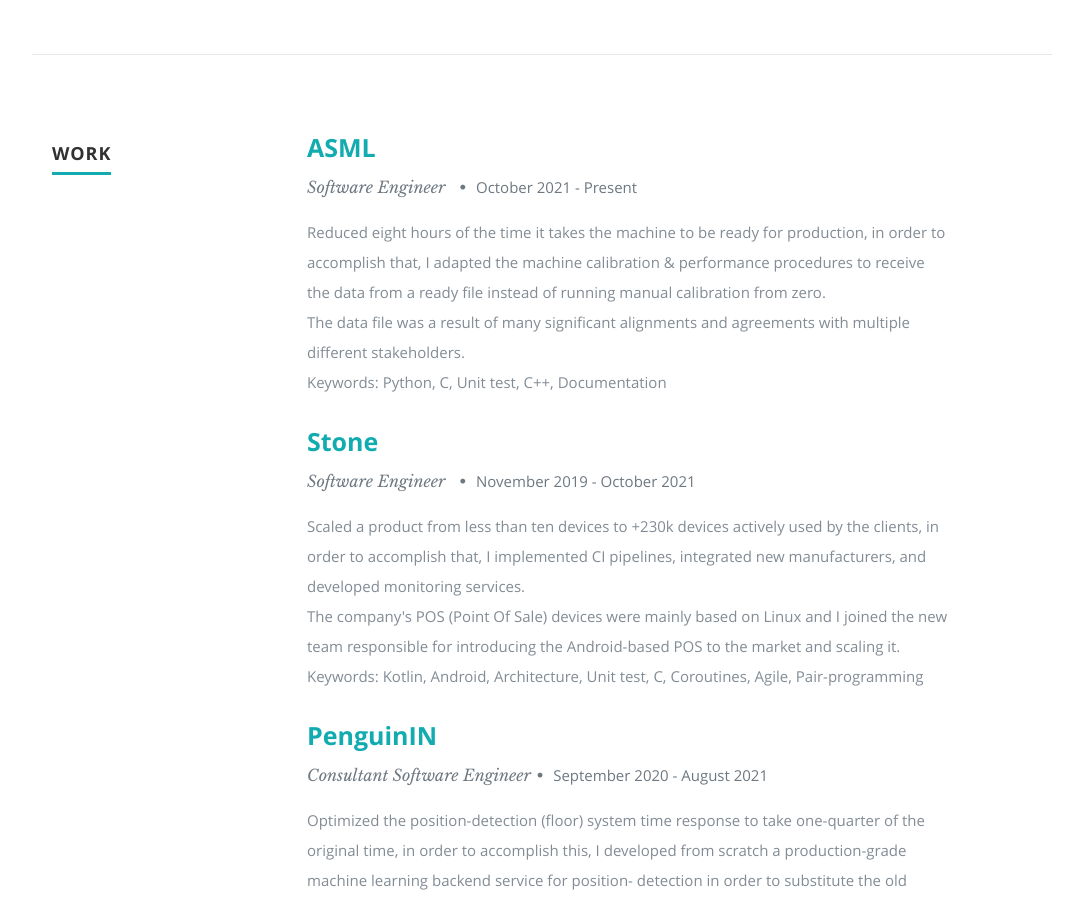
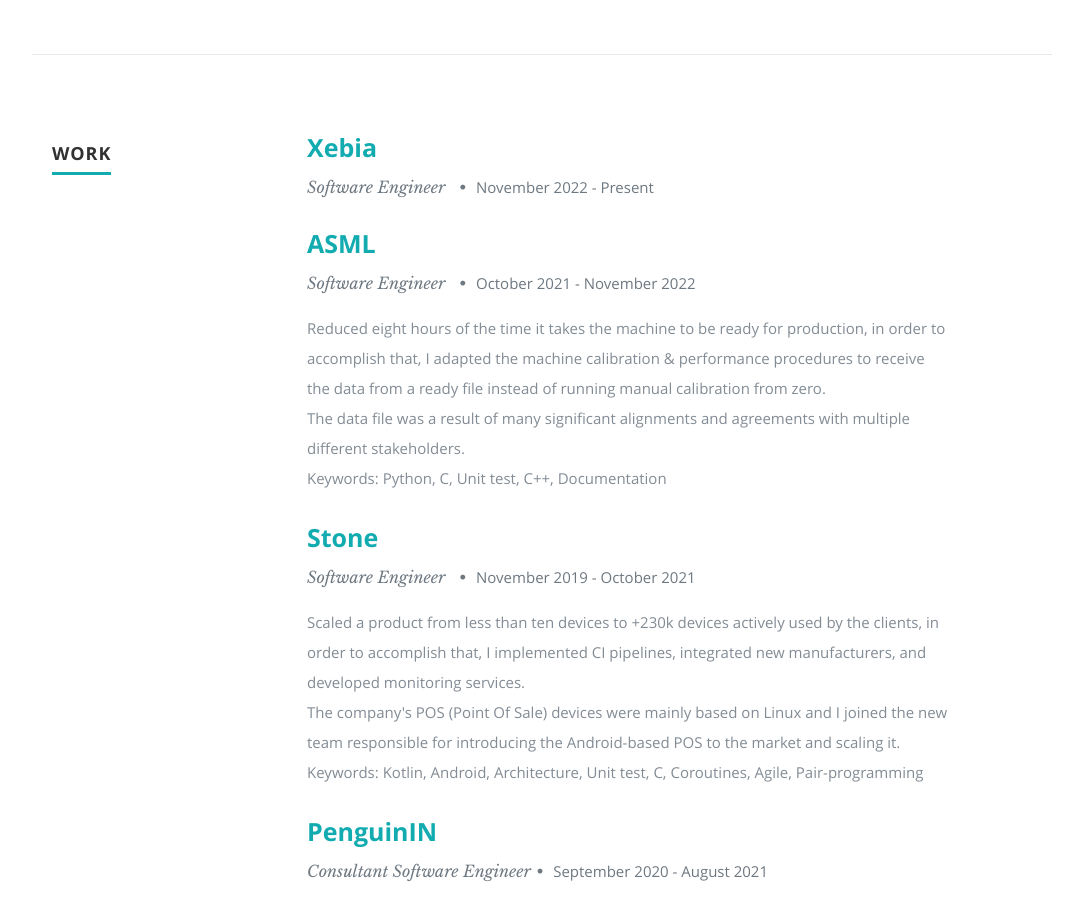
Before and after one commit to zaitera/abdullah-zaiter.github.io, a React (Create React App) app: page / in a window 1280 px wide. Shown: the part 2000-2902 px from the top of the page, without its empty margins (98-1181 px from the left). Built offline with nearby package versions, Linux system fonts and the light colour scheme.

Commit message:
Update to latest data and details

```diff
--- a/public/resumeData.json
+++ b/public/resumeData.json
@@ -19,12 +19,12 @@
     "social":[
       {
         "name":"github",
-        "url":"https://github.com/abdullah-zaiter",
+        "url":"https://github.com/zaitera",
         "className":"fa fa-github"
       },
       {
         "name":"linkedin",
-        "url":"https://www.linkedin.com/in/abdullah-zaiter/",
+        "url":"https://www.linkedin.com/in/zaitera/",
         "className":"fa fa-linkedin"
       },
       {
@@ -48,10 +48,17 @@
     ],
     "work":[
       {
+        "company":"Xebia",
+        "link":"https://xebia.com/",
+        "title":"Software Engineer  ",
+        "years":"November 2022 - Present",
+        "description":""
+      },
+      {
         "company":"ASML",
         "link":"https://www.asml.com/",
         "title":"Software Engineer  ",
-        "years":"October 2021 - Present",
+        "years":"October 2021 - November 2022",
         "description":"Reduced eight hours of the time it takes the machine to be ready for production, in order to accomplish that, I adapted the machine calibration & performance procedures to receive the data from a ready file instead of running manual calibration from zero. \nThe data file was a result of many significant alignments and agreements with multiple different stakeholders.\nKeywords: Python, C, Unit test, C++, Documentation"
       },
       {
--- a/src/Components/Header.js
+++ b/src/Components/Header.js
@@ -9,7 +9,7 @@ class Header extends Component {
       var description= this.props.data.description;
       // var city= this.props.data.address.city;
       var networks= this.props.data.social.map(function(network){
-        return <li key={network.name}><a href={network.url}><i className={network.className}></i></a></li>
+        return <li key={network.name}><a href={network.url} target="_blank"><i className={network.className}></i></a></li>
       })
     }
 
```
